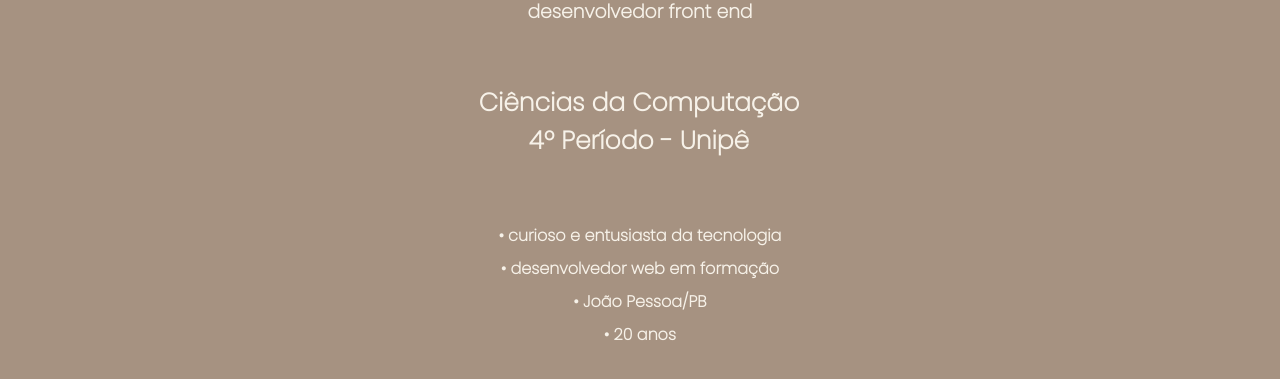
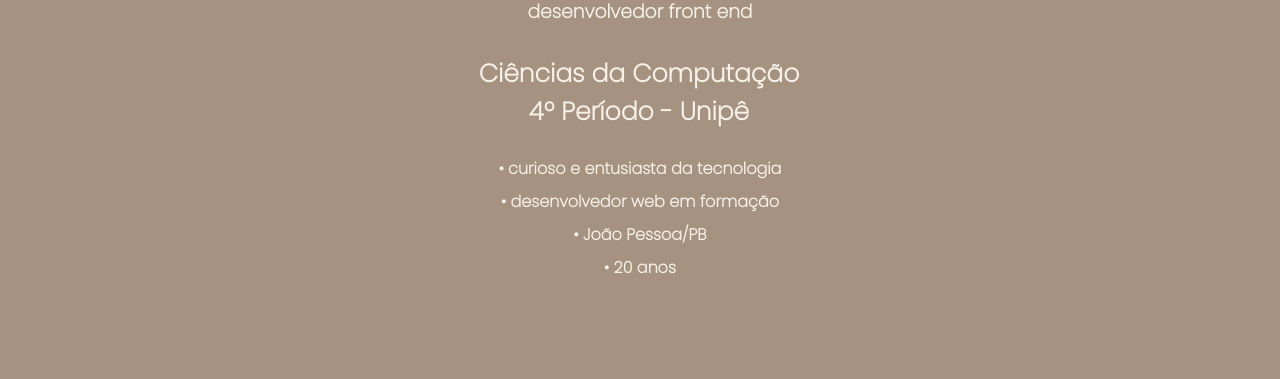
Before and after one commit to arthurvpires/arthur-vilar, a plain HTML site: page sobre.html in a window 1280 px wide. Shown: the part 413-792 px from the top of the page. Drawn offline with nearby package versions, Linux system fonts and the light colour scheme.

Commit message:
Espacamento e fonte

```diff
--- a/sobre.html
+++ b/sobre.html
@@ -6,12 +6,12 @@
     <link rel="icon" href="desktop.png">
     <meta name="viewport" content="width=device-width, initial-scale=1.0">
     <script src="https://cdn.jsdelivr.net/npm/particles.js@2.0.0/particles.min.js"></script>
+    <link href="https://fonts.googleapis.com/css2?family=Poppins:wght@200&display=swap" rel="stylesheet">
     <title>Arthur Vilar</title>
 </head>
 <body>
     <link rel="stylesheet" href="sobre.css">
     <script src="particles.js" defer="defer"></script>
-    <link href="https://fonts.googleapis.com/css2?family=Fira+Sans:wght@300&display=swap" rel="stylesheet">
     <div id="particles-container" class="bloco">
         <nav>
             <ul class="cabecalho">
@@ -26,8 +26,8 @@
         <div class="box">
             <img class="img" src="me2.jpeg">
             <h1>Arthur Vilar<br></h1>
-            <h3>desenvolvedor front end<br><br><br></h3>
-            <h2 class="h2">Ciências da Computação<br>4º Período - Unipê<br><br></h2><br>
+            <h3>desenvolvedor front end<br><br></h3>
+            <h2 class="h2">Ciências da Computação<br>4º Período - Unipê<br></h2><br>
             <h4 class="resumo">• curioso e entusiasta da tecnologia</h4>
             <h4 class="resumo">• desenvolvedor web em formação</h4>
             <h4 class="resumo">• João Pessoa/PB</h4>
```
Also changed, not shown: contato.html (+1 -1 lines), curriculo.html (+1 -1 lines).
